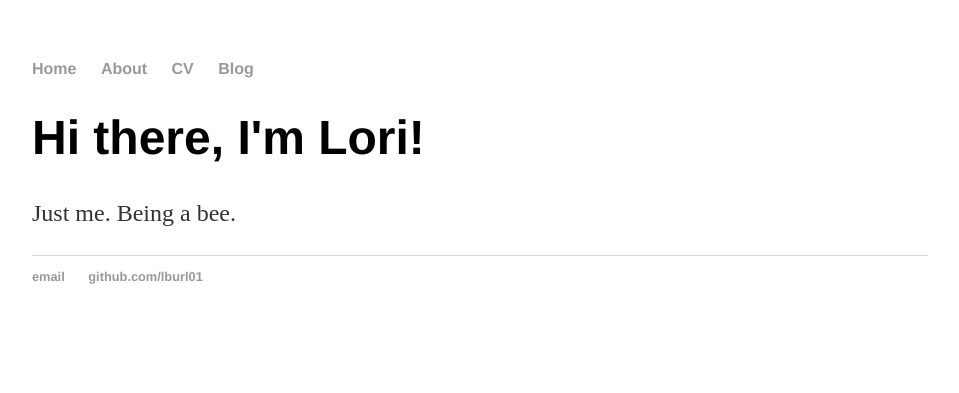
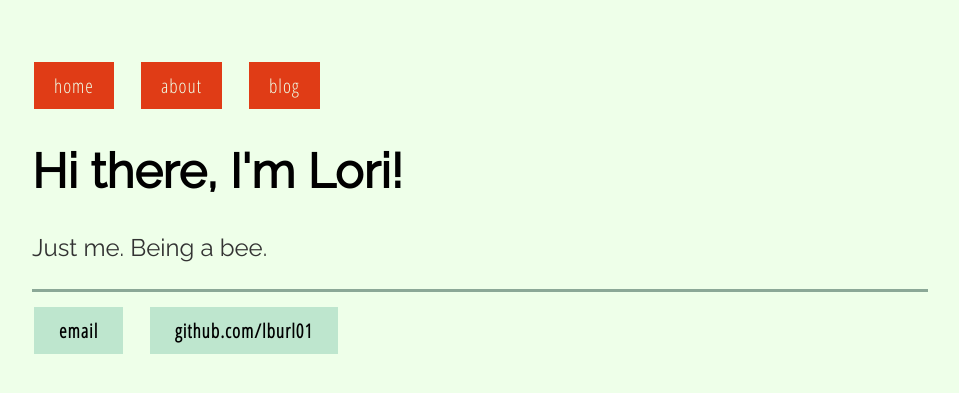
Before and after one commit to lburl01/lburl01.github.io, a Jekyll site: the page built from index.html, in a window 1280 px wide. Shown: the top 393 px of the page, without its empty margins (160-1119 px from the left). Built offline with Jekyll 4.4.1, drawn with Linux system fonts in a browser that asks for light colours.

Commit message:
updated css for blog page

```diff
--- a/_layouts/default.html
+++ b/_layouts/default.html
@@ -4,14 +4,14 @@
 			<title>{{ page.title }}</title>
 			<!-- link to main stylesheet -->
 			<link rel="stylesheet" type="text/css" href="/css/main.css">
+			<link href="https://fonts.googleapis.com/css?family=Open+Sans+Condensed:300|Raleway" rel="stylesheet">
 		</head>
 		<body>
 			<nav>
 	    		<ul>
-	        		<li><a href="/">Home</a></li>
-		        	<li><a href="/about">About</a></li>
-	        		<li><a href="/cv">CV</a></li>
-	        		<li><a href="/blog">Blog</a></li>
+	        		<li><a class="no_btn_link_head" href="/">home</a></li>
+		        	<li><a class="no_btn_link_head" href="/about">about</a></li>
+	        		<li><a class="no_btn_link_head" href="/blog">blog</a></li>
 	    		</ul>
 			</nav>
 			<div class="container">
@@ -21,8 +21,8 @@
 			</div><!-- /.container -->
 			<footer>
 	    		<ul>
-	        		<li><a href="mailto:lori.burleson@gmail.com">email</a></li>
-	        		<li><a href="https://github.com/lburl01">github.com/lburl01</a></li>
+	        		<li><a class="no_btn_link_foot" href="mailto:lori.burleson@gmail.com">email</a></li>
+	        		<li><a class="no_btn_link_foot" href="https://github.com/lburl01">github.com/lburl01</a></li>
 				</ul>
 			</footer>
 		</body>
--- a/css/main.css
+++ b/css/main.css
@@ -1,35 +1,94 @@
 body {
     margin: 60px auto;
     width: 70%;
+    background-color: #EEFFE9;
+    font-family: 'Raleway', sans-serif;
 }
-nav ul, footer ul {
-    font-family:'Helvetica', 'Arial', 'Sans-Serif';
+nav ul {
+  font-family: 'Open Sans Condensed', sans-serif;
+  padding: 0px;
+  list-style: none;
+  font-weight: bold;
+}
+
+a {
+  background: #E98A15;
+  color: #EEFFE9;
+  display: inline-block;
+  font-family: 'Open Sans Condensed', sans-serif;
+  font-weight: bold;
+  letter-spacing: 1px;
+  text-decoration: none;
+  border: 2px solid #eeffe9;
+  padding: 10px 25px 10px 25px;
+}
+
+a:hover {
+  border: 2px solid #BA6D10;
+}
+
+footer ul {
+    font-family: 'Open Sans Condensed', sans-serif;
     padding: 0px;
     list-style: none;
-    font-weight: bold;
+    font-weight: 300;
 }
+
 nav ul li, footer ul li {
     display: inline;
     margin-right: 20px;
+    font-family: 'Open Sans Condensed', sans-serif;
+    font-size: 1.5em;
+    font-weight: 300;
+    color: #000000;
 }
-a {
-    text-decoration: none;
-    color: #999;
+
+.no_btn_link_head {
+  background-color: #E03C16;
+  text-align: center;
+  color: #EEFFE9;
+  border: 2px solid #EEFFE9;
+  padding: 10px 20px 10px 20px;
+  font-size: .8em;
+  font-weight: 300;
 }
-a:hover {
-    text-decoration: bold;
+
+.no_btn_link_foot {
+    background-color: #BEE6CE;
+    text-align: center;
+    color: #000000;
+    border: 2px solid #EEFFE9;
+    padding: 10px 25px 10px 25px;
 }
+
+.no_btn_link_head:hover {
+  background-color: #E03C16;
+  color: #EEFFE9;
+  font-weight: bolder;
+  font-family: 'Open Sans Condensed', sans-serif;
+  border: 2px solid #A32B10;
+}
+
+.no_btn_link_foot:hover {
+    background-color: #BEE6CE;
+    color: #000000;
+    font-weight: bolder;
+    font-family: 'Open Sans Condensed', sans-serif;
+    border: 2px solid #89A594;
+}
+
 h1 {
     font-size: 3em;
-    font-family:'Helvetica', 'Arial', 'Sans-Serif';
+    font-family: 'Raleway', sans-serif;
 }
 p {
     font-size: 1.5em;
     line-height: 1.4em;
     color: #333;
+    font-family:
 }
 footer {
-    border-top: 1px solid #d5d5d5;
+    border-top: 3px solid #8BA897;
     font-size: .8em;
 }
 
```
